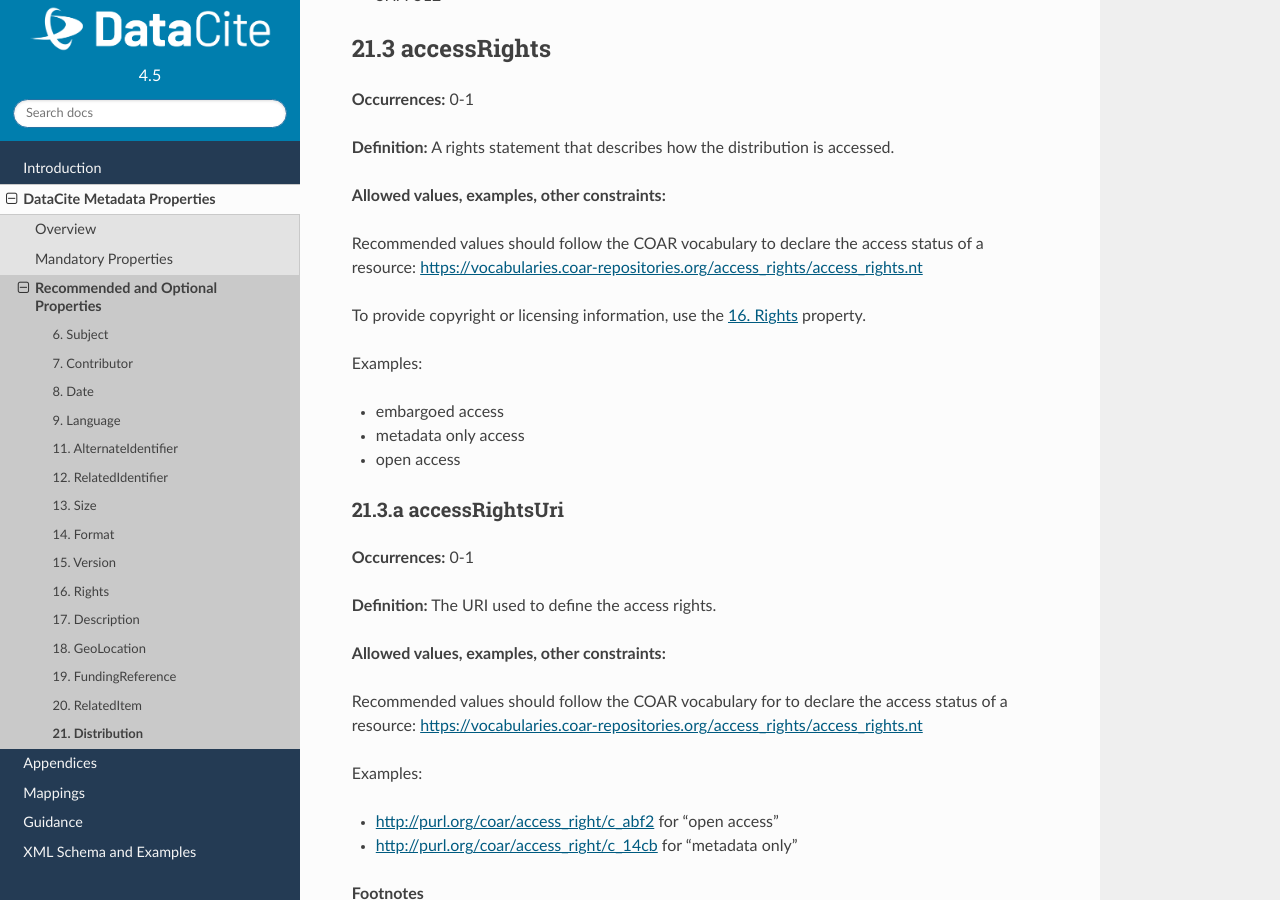
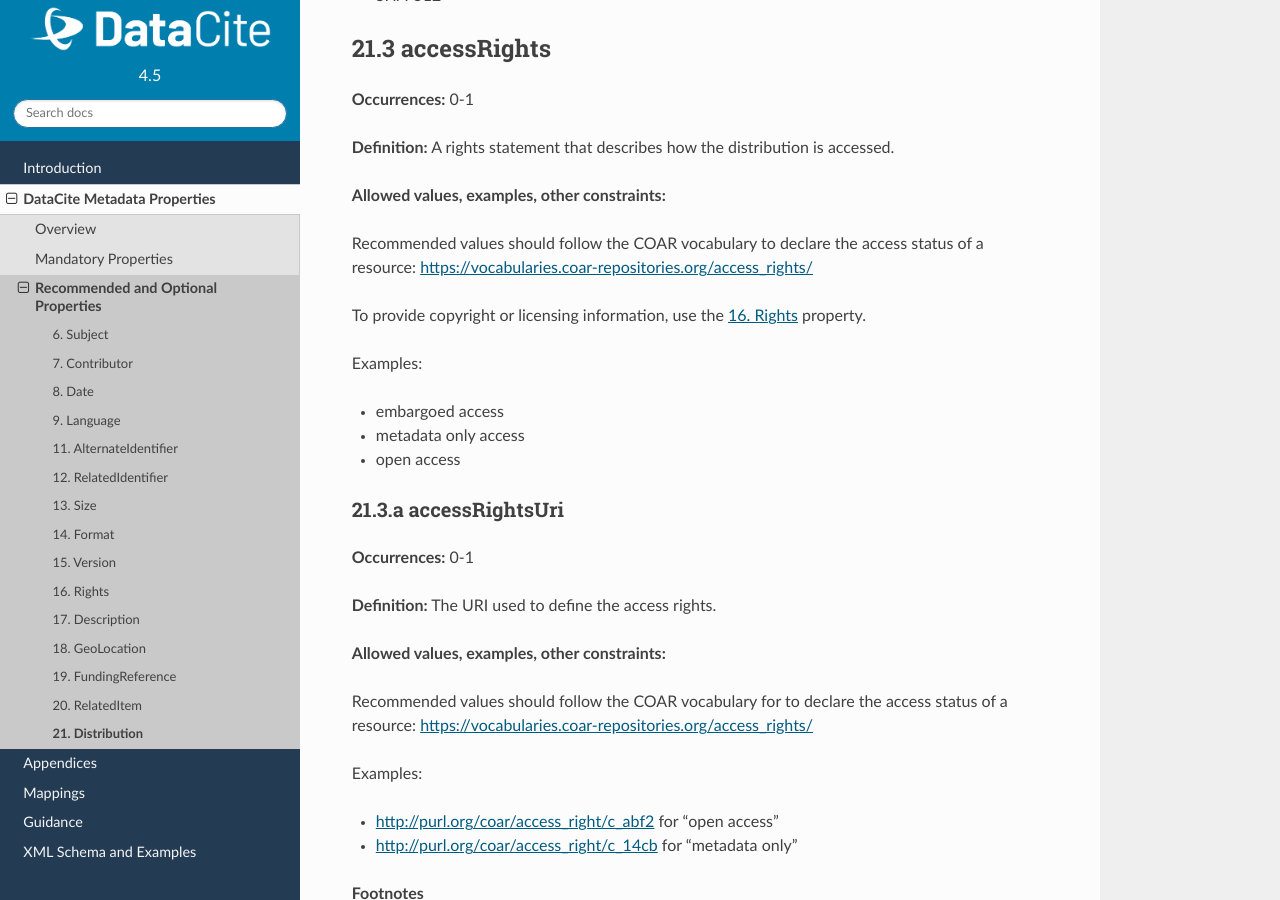
Before and after one commit to datacite/schema-docs, a Sphinx documentation site: the page built from docs/properties/recommended_optional/property_distribution.rst, in a window 1280 px wide and 900 px high, scrolled down 3289 px. Built offline with Sphinx 7.4.7 and the Read the Docs theme 2.0.0, drawn with Linux system fonts in a browser that asks for light colours; comment, search, counter and statistics services are not loaded; part of the change alters nothing that is shown; some of the changed text lies outside the part shown.

Commit message:
Distribution: fix grammar and COAR vocab URL

```diff
--- a/docs/properties/recommended_optional/property_distribution.rst
+++ b/docs/properties/recommended_optional/property_distribution.rst
@@ -56,7 +56,7 @@ Examples:
 
 **Occurrences:** 1
 
-**Definition:** The URI leading to a content provided by a repository using a valid protocol.
+**Definition:** The URI leading to content provided by a repository using a valid protocol.
 
 **Allowed values, examples, other constraints:**
 
@@ -153,7 +153,7 @@ Examples:
 
 **Allowed values, examples, other constraints:**
 
-Recommended values should follow the COAR vocabulary to declare the access status of a resource: https://vocabularies.coar-repositories.org/access_rights/access_rights.nt
+Recommended values should follow the COAR vocabulary to declare the access status of a resource: https://vocabularies.coar-repositories.org/access_rights/
 
 To provide copyright or licensing information, use the :doc:`/properties/recommended_optional/property_rights` property.
 
@@ -175,7 +175,7 @@ Examples:
 
 **Allowed values, examples, other constraints:**
 
-Recommended values should follow the COAR vocabulary for to declare the access status of a resource: https://vocabularies.coar-repositories.org/access_rights/access_rights.nt
+Recommended values should follow the COAR vocabulary for to declare the access status of a resource: https://vocabularies.coar-repositories.org/access_rights/
 
 Examples:
 
```
